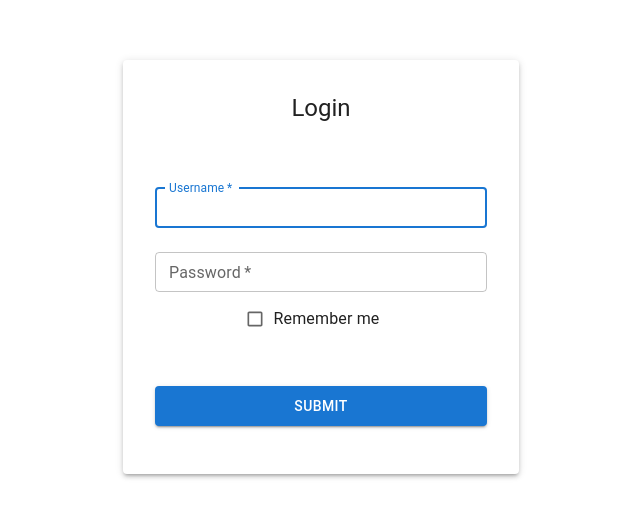
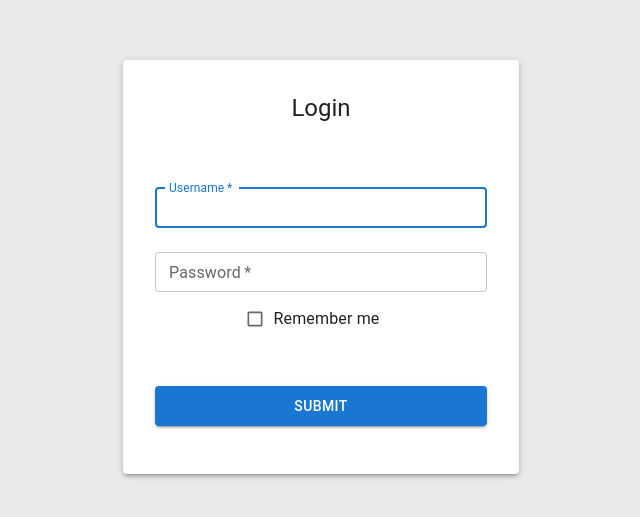
Before and after one commit to ashiajoseph/book-recommendation-app, a React (Vite) app: page /login in a window 1280 px wide. Shown: the part 149-666 px from the top of the page, without its empty margins (319-959 px from the left). Built offline with nearby package versions, Linux system fonts and the light colour scheme.

Commit message:
Added backgroud.

```diff
--- a/src/index.css
+++ b/src/index.css
@@ -8,6 +8,7 @@ body {
   font-family: system-ui, 'Roboto', Helvetica, Arial, sans-serif;
   -webkit-font-smoothing: antialiased;
   -moz-osx-font-smoothing: grayscale;
+  background-color: rgb(232, 234, 235);
 }
 
 #root {
```
